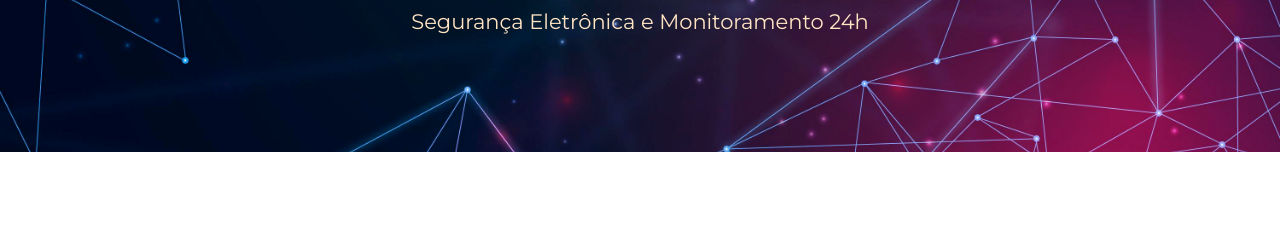
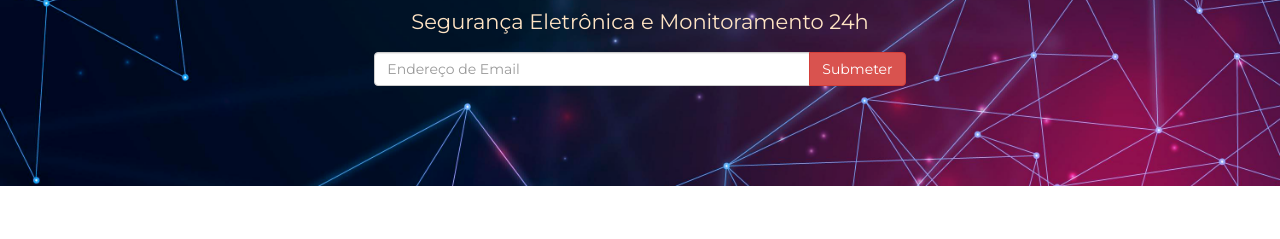
Before and after one commit to AlcemirMacedo/Security-Control, a plain HTML site: page index.html in a window 1280 px wide. Shown: the part 492-731 px from the top of the page. Drawn offline with nearby package versions, Linux system fonts and the light colour scheme.

Commit message:
Update index.html

```diff
--- a/index.html
+++ b/index.html
@@ -20,14 +20,14 @@
             <h1>SECURITY CONTROL</h1>
             <p>Segurança Eletrônica e Monitoramento 24h</p>
 
-            <!--<form class="form-inline">
+            <form class="form-inline">
                 <div class="input-group">
                     <input type="email" class="form-control" size="50" placeholder="Endereço de Email">
                     <div class="input-group-btn">
                         <button type="button" class="btn btn-danger">Submeter</button>
                     </div>
                 </div>
-            </form>-->
+            </form>
         </div>
     </header>
 
```
